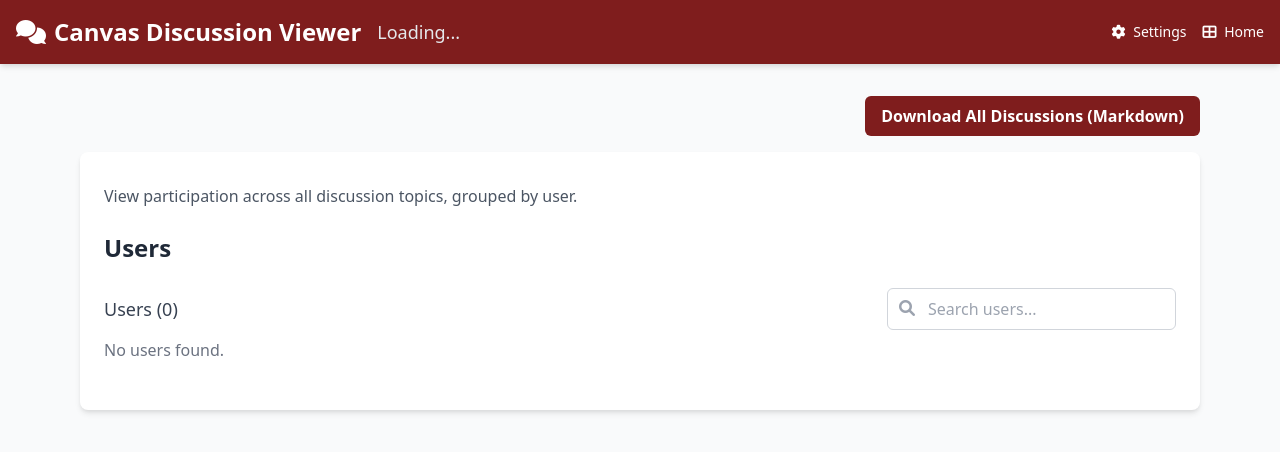
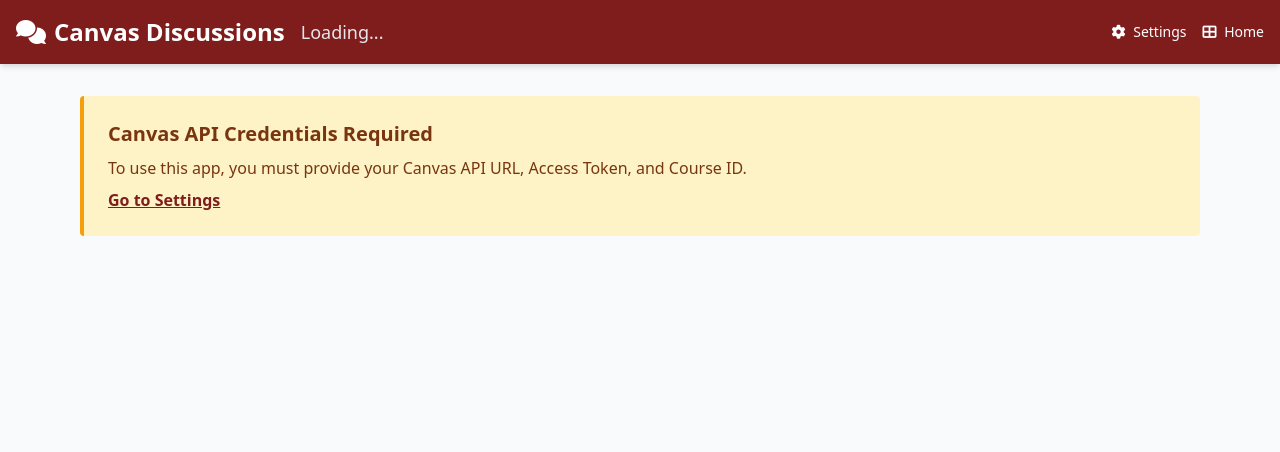
Before and after one commit to fidalgok/Canvas-Discussions-Browser, a Next.js app: page / in a window 1280 px wide. Shown: the top 452 px of the page. Built offline with nearby package versions, Linux system fonts and the light colour scheme.

Commit message:
Adding some security measures; adding message about API setup

```diff
--- a/package.json
+++ b/package.json
@@ -8,6 +8,7 @@
     "start": "next start"
   },
   "dependencies": {
+    "dompurify": "^3.2.6",
     "next": "^14.2.29",
     "react": "18.2.0",
     "react-dom": "18.2.0"
--- a/pages/index.js
+++ b/pages/index.js
@@ -1,10 +1,16 @@
 import { useEffect, useState } from 'react';
+import DOMPurify from 'dompurify';
 import Link from 'next/link';
 import { fetchCanvasDiscussions } from '../js/canvasApi';
 
 export default function Home() {
   // ...existing state
   // Add this handler to download all discussions as markdown
+  // Helper: Check if credentials are set
+  function credentialsMissing() {
+    return !apiUrl || !apiKey || !courseId;
+  }
+
   async function handleDownloadMarkdown() {
     // Load Turndown library dynamically if not already loaded
     if (!window.TurndownService) {
@@ -23,6 +29,8 @@
     turndownService.remove('link');
 
     function htmlToMarkdown(html) {
+  // Sanitize HTML before converting to markdown (extra safety)
+  html = DOMPurify.sanitize(html);
       // Remove script/style/link tags before conversion
       html = html.replace(/<script[\s\S]*?<\/script>/gi, '')
                  .replace(/<style[\s\S]*?<\/style>/gi, '')
@@ -41,7 +49,7 @@
         const author = entry.user?.display_name || entry.user_name || 'Unknown';
         const date = entry.created_at ? new Date(entry.created_at).toLocaleString() : '';
         const heading = `${'#'.repeat(2 + depth)} ${depth > 0 ? 'Reply: ' : ''}${author} at ${date}`;
-        let message = htmlToMarkdown(entry.message || '');
+        let message = htmlToMarkdown(DOMPurify.sanitize(entry.message || ''));
         // Indent replies with > for each depth level
         if (depth > 0) {
           message = message.split('\n').map(line => '>'.repeat(depth) + ' ' + line).join('\n');
@@ -60,7 +68,7 @@
     const apiUrl = localStorage.getItem('canvas_api_url') || '';
     const apiKey = localStorage.getItem('canvas_api_key') || '';
     const courseId = localStorage.getItem('course_id') || '';
-    if (!apiUrl || !apiKey || !courseId) {
+    if (credentialsMissing()) {
       alert('Please set your Canvas API credentials and Course ID in Settings first.');
       return;
     }
@@ -235,7 +243,7 @@
         <div className="container mx-auto px-4 py-4 flex justify-between items-center">
           <div className="flex items-center">
             <h1 className="text-2xl font-bold flex items-center">
-              <i className="fas fa-comments mr-2"></i>Canvas Discussion Viewer
+              <i className="fas fa-comments mr-2"></i>Canvas Discussions
               <span className="ml-4 text-lg font-normal text-gray-200">{courseName ? courseName : 'Loading...'}</span>
             </h1>
           </div>
@@ -250,6 +258,14 @@
         </div>
       </header>
       <main className="max-w-6xl mx-auto px-4 py-8">
+        {credentialsMissing() ? (
+          <div className="bg-yellow-100 border-l-4 border-yellow-500 text-yellow-900 p-6 mb-8 rounded">
+            <h2 className="text-xl font-bold mb-2">Canvas API Credentials Required</h2>
+            <p className="mb-2">To use this app, you must provide your Canvas API URL, Access Token, and Course ID.</p>
+            <Link href="/settings" className="text-red-900 underline font-semibold">Go to Settings</Link>
+          </div>
+        ) : (
+          <div>
             <div className="flex justify-end mb-4">
               <button
                 className="bg-red-900 text-white px-4 py-2 rounded-md font-semibold hover:bg-red-800 transition-colors"
@@ -259,7 +275,6 @@
               </button>
             </div>
             <div className="bg-white rounded-lg shadow-md p-6 mb-6">
-
               <p className="text-gray-600 mb-2">
                 {/* Optionally show course ID here */}
               </p>
@@ -325,6 +340,8 @@
                 </div>
               </div>
             </div>
+          </div>
+        )}
       </main>
     </div>
   );
--- a/pages/user/[user_name].js
+++ b/pages/user/[user_name].js
@@ -1,4 +1,5 @@
 import { useEffect, useState } from 'react';
+import DOMPurify from 'dompurify';
 import { useRouter } from 'next/router';
 import { fetchCanvasUserPosts } from '../../js/canvasApi';
 
@@ -100,7 +101,7 @@
                   <div key={idx} className="mb-6 p-4 rounded-lg bg-gray-50 border border-gray-200">
                     <div className="font-semibold text-lg mb-1">{post.topic_title || 'Untitled Topic'}</div>
                     <div className="text-gray-500 text-xs mb-2">{post.created_at ? new Date(post.created_at).toLocaleString() : ''}</div>
-                    <div className="prose max-w-none" dangerouslySetInnerHTML={{ __html: post.message }} />
+                    <div className="prose max-w-none" dangerouslySetInnerHTML={{ __html: DOMPurify.sanitize(post.message) }} />
                   </div>
                 ))
             )}
```
Also changed, not shown: 2 other files (tests, documents, lock files or other folders). Lines whose indentation alone changed are shown as unchanged.
